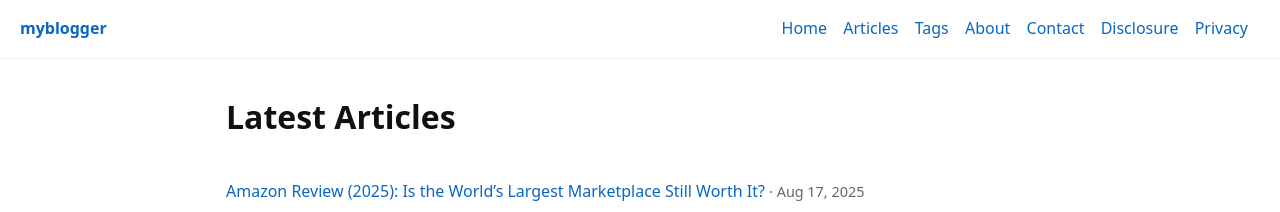
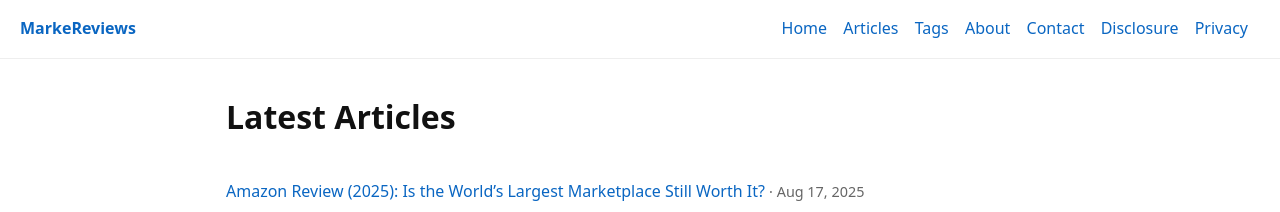
Before and after one commit to amineelom/myblogger, a Jekyll site: the page built from index.md, in a window 1280 px wide. Shown: the top 212 px of the page. Built offline with Jekyll 4.4.1, drawn with Linux system fonts in a browser that asks for light colours.

Commit message:
Update _config.yml

```diff
--- a/_config.yml
+++ b/_config.yml
@@ -1,4 +1,4 @@
-title: "myblogger"
+title: "MarkeReviews"
 tagline: "Affiliate tech & tools"
 author: YOUR_NAME
 email: your@email.com
```
